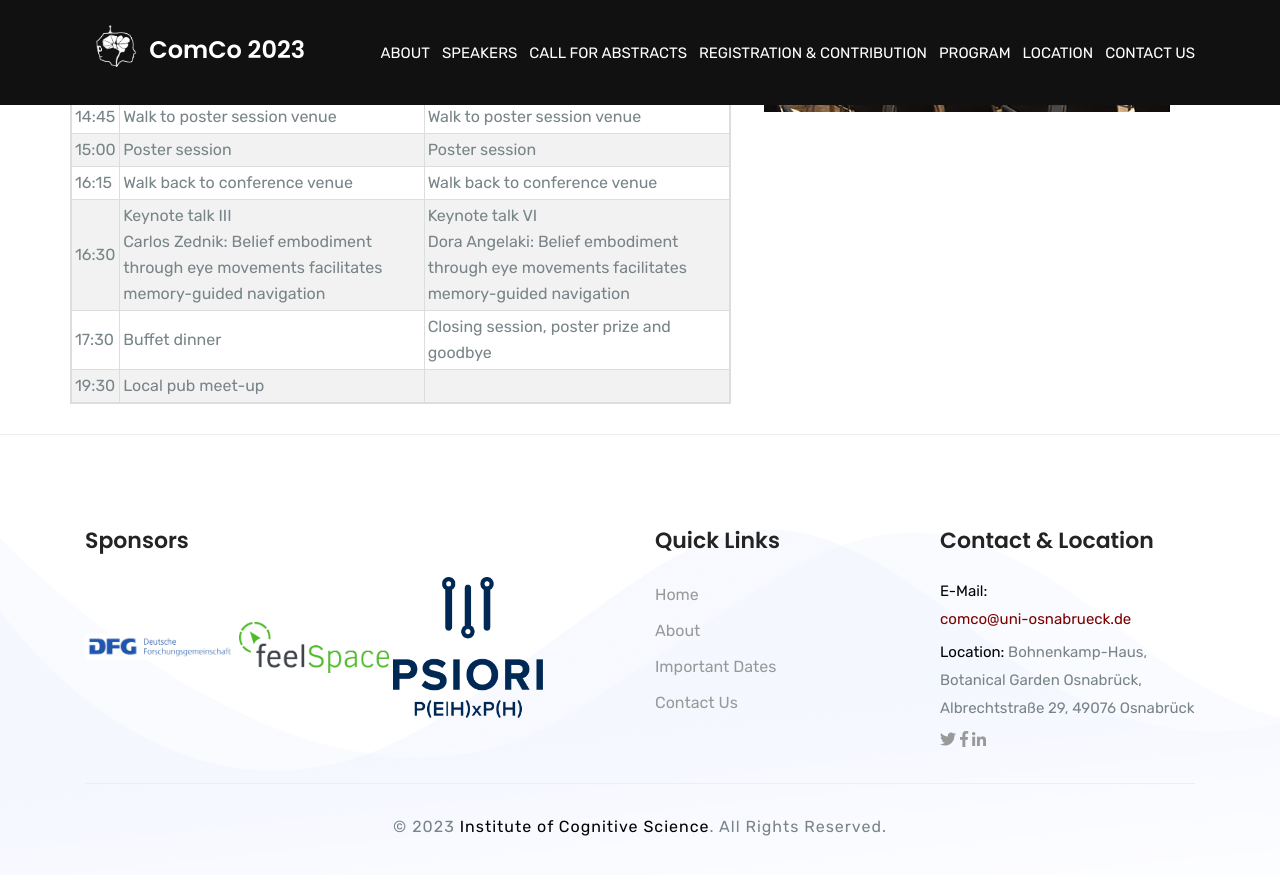
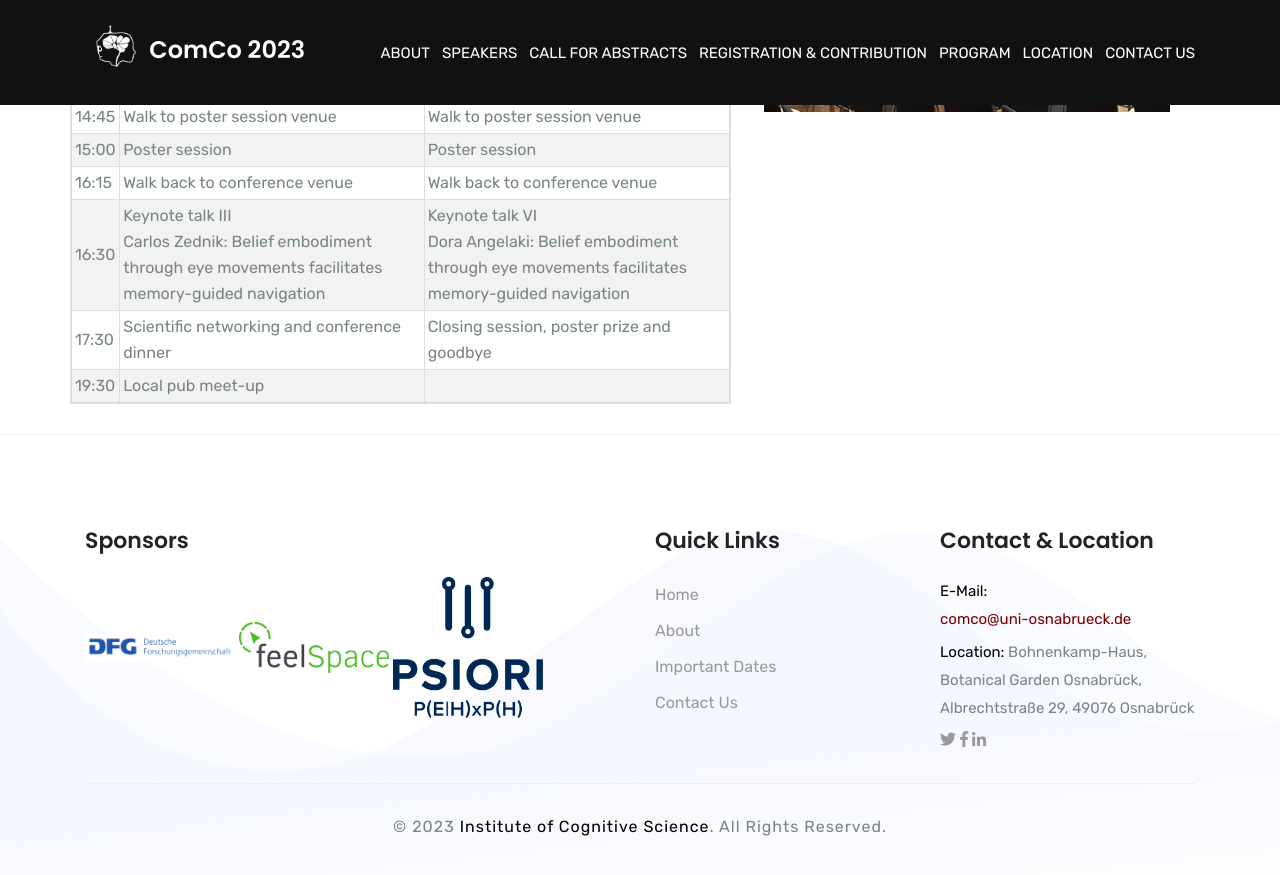
Before and after one commit to comco23/comco23.github.io, a Jekyll site: the page built from program.html, in a window 1280 px wide and 900 px high, scrolled down 1032 px. Shown: the top 875 px of the window. Built offline with Jekyll 4.4.1, drawn with Linux system fonts in a browser that asks for light colours.

Commit message:
modified schedule

```diff
--- a/program.html
+++ b/program.html
@@ -104,7 +104,7 @@ permalink: /program
               </tr>
               <tr>
                 <td>17:30</td>
-                <td>Buffet dinner</td>
+                <td>Scientific networking and conference dinner</td>
                 <td>Closing session, poster prize and goodbye</td>
               </tr>
               <tr>
```
